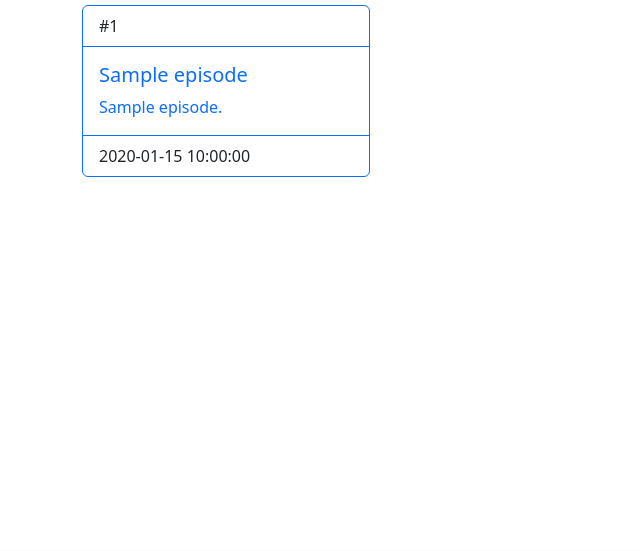
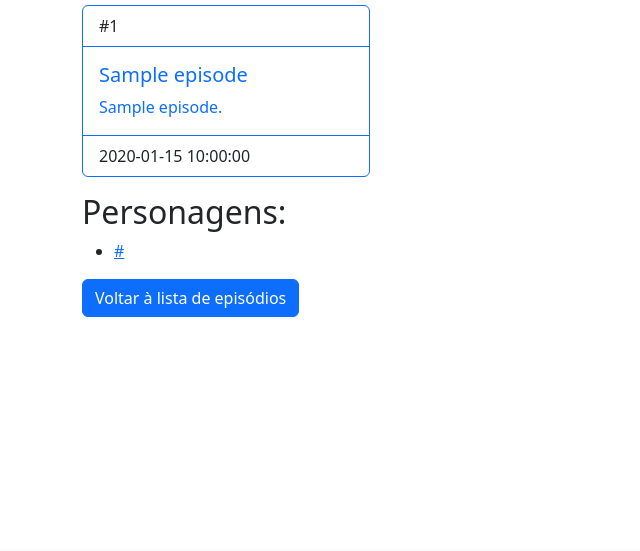
Before and after one commit to squad-hedy-lamar/api-flask, a Flask app: template templates/episodes/details.html in a window 1280 px wide. Shown: the part 178-729 px from the top of the page, without its empty margins (0-640 px from the left). Run offline with Flask 3, Linux system fonts and the light colour scheme; the template is opened without the code that fills it: most values are stand-ins (such as "Sample title", 1, 10 or a date in 2020); parts of the project's set-up code (start-up, migrations or seed data) failed here and were passed over.

Commit message:
ajuste some code in the episodes.py

```diff
--- a/routes/episodes.py
+++ b/routes/episodes.py
@@ -36,6 +36,9 @@ def get_episode(id):
   episode = response.read().decode("utf-8")
   data = json.loads(episode)
 
+  # Prepare a lista de personagens
+  characters_list = [char_url for char_url in data['characters']]
+
   return render_template('/episodes/details.html', active_tab='episodes', data={"episode": data})
 
 
--- a/templates/episodes/details.html
+++ b/templates/episodes/details.html
@@ -1,4 +1,3 @@
-
 {% extends "base.html" %}
 
 {% block title %}Detalhes do Episódio{% endblock %}
@@ -18,4 +17,13 @@
   <div class="card-footer bg-transparent border-primary">{{ data.episode.air_date }}</div>
 </div>
 
+<h2>Personagens:</h2>
+<ul>
+    {% for character_url in data.episode.characters %}
+        <li><a href="{{ character_url }}">{{ character_url }}</a></li>
+    {% endfor %}
+</ul>
+
+<a href="/episodes" class="btn btn-primary">Voltar à lista de episódios</a>
+
 {% endblock %}
```
